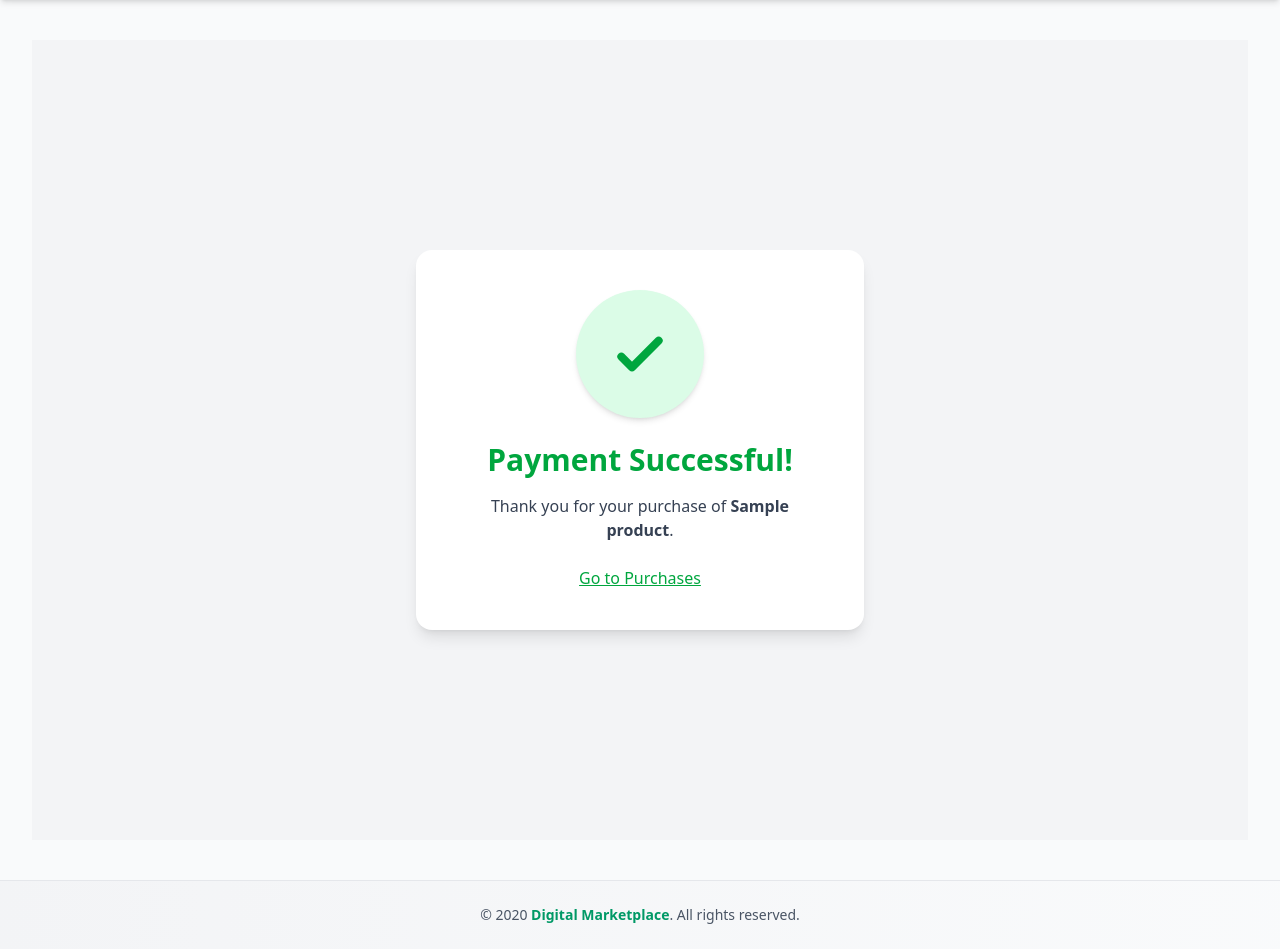
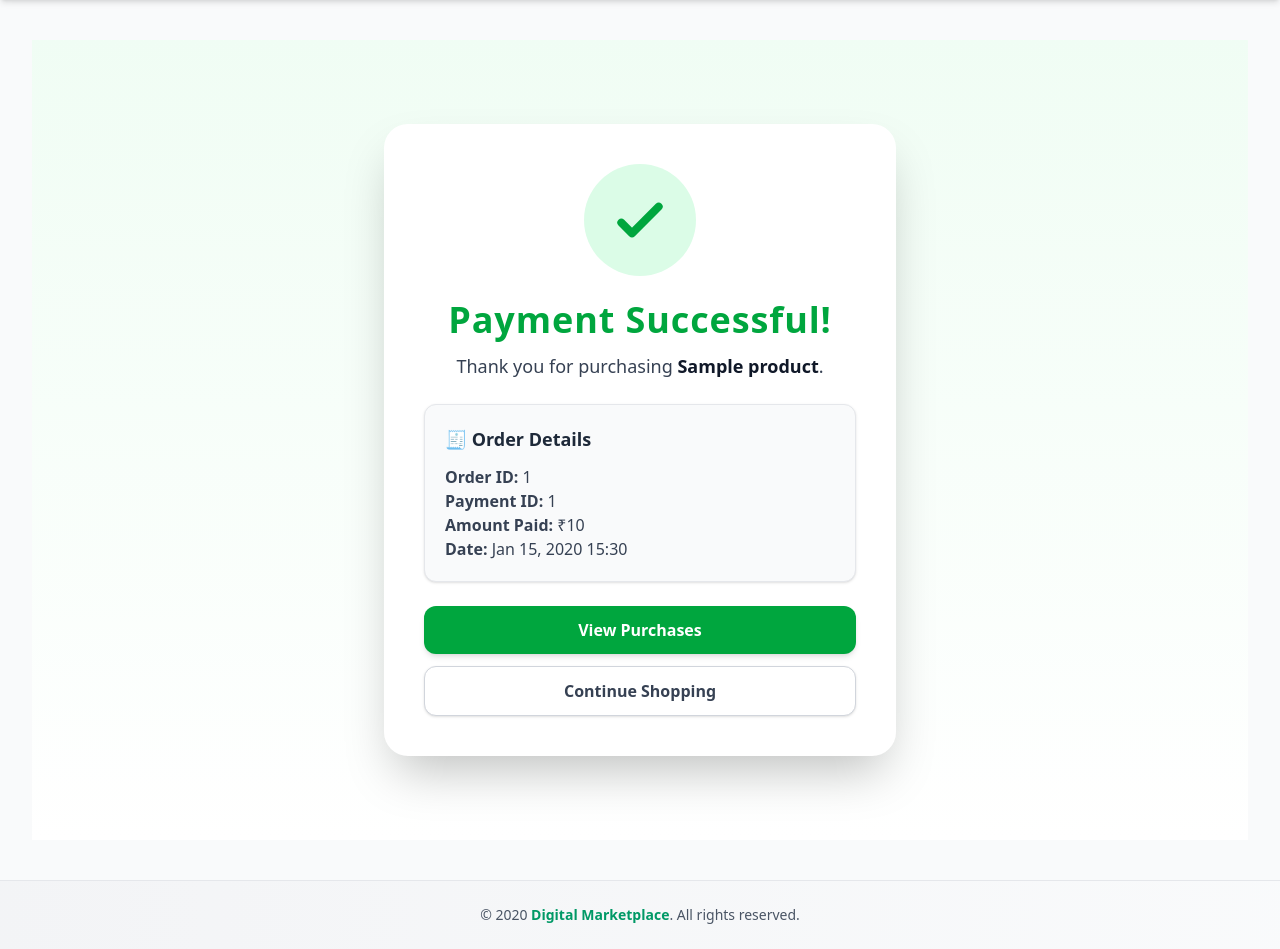
Before and after one commit to Soham-Kamble/Multi-Vendor-Digital-Marketplace, a Django app: template myapp/templates/myapp/payment_success.html in a window 1280 px wide. Shown: the part 64-1013 px from the top of the page. Run offline with Django 5.2, Linux system fonts and the light colour scheme; tables that the repository leaves empty hold one stand-in row (values such as "Sample post"); the template is opened without the code that fills it: values that come from a table or form of the project are taken from there, most other values are stand-ins (such as "Sample title", 1, 10 or a date in 2020); some libraries are stand-ins or nearby versions.

Commit message:
Updated purchases page

```diff
--- a/myapp/templates/myapp/payment_success.html
+++ b/myapp/templates/myapp/payment_success.html
@@ -1,33 +1,81 @@
 {% extends 'myapp/base.html' %}
 
 {% block body %}
-<div class="flex flex-col justify-center items-center min-h-screen bg-gray-100 p-5">
-    <div class="bg-white shadow-lg rounded-2xl p-10 max-w-md text-center">
-        <!-- Success Icon -->
-        <div class="mb-6 flex items-center justify-center w-32 h-32 rounded-full bg-green-100 shadow-md mx-auto">
-            <svg class="w-16 h-16 text-green-600" fill="none" stroke="currentColor" stroke-width="3"
-                viewBox="0 0 24 24" xmlns="http://www.w3.org/2000/svg">
-                <path stroke-linecap="round" stroke-linejoin="round"
-                    d="M5 13l4 4L19 7"></path>
-            </svg>
+<div class="min-h-screen flex justify-center items-center bg-gradient-to-b from-green-50 to-white p-6">
+
+    <div class="bg-white shadow-2xl rounded-3xl p-10 max-w-lg w-full text-center transform transition-all duration-500 hover:scale-[1.02] animate-fadeIn">
+
+        <!-- Animated Success Icon -->
+        <div class="mb-6 flex items-center justify-center">
+            <div class="w-28 h-28 bg-green-100 rounded-full flex items-center justify-center animate-pop">
+                <svg class="w-16 h-16 text-green-600 animate-checkmark" fill="none" stroke="currentColor" stroke-width="3"
+                     viewBox="0 0 24 24" xmlns="http://www.w3.org/2000/svg">
+                    <path stroke-linecap="round" stroke-linejoin="round"
+                        d="M5 13l4 4L19 7"></path>
+                </svg>
+            </div>
         </div>
 
+        <!-- Success Title -->
+        <h1 class="text-4xl font-extrabold text-green-600 mb-3 tracking-wide">
+            Payment Successful!
+        </h1>
 
-        <!-- Success Message -->
-        <h1 class="text-3xl font-bold text-green-600 mb-4">Payment Successful!</h1>
-        <p class="text-gray-700 mb-6">
-            Thank you for your purchase of <span class="font-semibold">{{ order.product.name }}</span>.<br>
-
+        <p class="text-gray-700 text-lg mb-6">
+            Thank you for purchasing <span class="font-semibold text-gray-900">{{ order.product.name }}</span>.
         </p>
 
+        <!-- Order Details -->
+        <div class="text-left bg-gray-50 p-5 rounded-xl border border-gray-200 shadow-sm mb-6">
+            <h2 class="text-lg font-semibold text-gray-800 mb-3">🧾 Order Details</h2>
 
-        <!-- Optional: Go to Purchases Page -->
-        <div class="mt-6">
+            <p class="text-gray-700"><strong>Order ID:</strong> {{ order.id }}</p>
+            <p class="text-gray-700"><strong>Payment ID:</strong> {{ order.razor_payment_id }}</p>
+
+            <p class="text-gray-700"><strong>Amount Paid:</strong> ₹{{ order.amount }}</p>
+
+            <p class="text-gray-700">
+                <strong>Date:</strong>
+                {{ order.created_on|date:"M d, Y H:i" }}
+            </p>
+        </div>
+
+        <!-- Buttons -->
+        <div class="flex flex-col space-y-3">
             <a href="{% url 'purchases' %}"
-               class="text-green-600 hover:text-green-800 underline font-medium">
-               Go to Purchases
+               class="w-full bg-green-600 hover:bg-green-700 text-white py-3 rounded-xl font-semibold shadow-md transition transform hover:-translate-y-1">
+                View Purchases
+            </a>
+
+            <a href="{% url 'index' %}"
+               class="w-full bg-white border border-gray-300 hover:bg-gray-100 text-gray-700 py-3 rounded-xl font-semibold shadow-sm transition">
+                Continue Shopping
             </a>
         </div>
     </div>
 </div>
+
+<!-- Added animations -->
+<style>
+@keyframes pop {
+  0% { transform: scale(0.5); opacity: 0; }
+  80% { transform: scale(1.1); opacity: 1; }
+  100% { transform: scale(1); }
+}
+@keyframes fadeIn {
+  0% { opacity: 0; transform: translateY(25px); }
+  100% { opacity: 1; transform: translateY(0); }
+}
+@keyframes checkmark {
+  0% { stroke-dashoffset: 50; }
+  100% { stroke-dashoffset: 0; }
+}
+.animate-pop { animation: pop 0.8s ease-out forwards; }
+.animate-fadeIn { animation: fadeIn 0.7s ease-out forwards; }
+.animate-checkmark {
+  stroke-dasharray: 50;
+  stroke-dashoffset: 50;
+  animation: checkmark 1s ease-out forwards 0.3s;
+}
+</style>
 {% endblock %}
--- a/myapp/templates/myapp/purchases.html
+++ b/myapp/templates/myapp/purchases.html
@@ -46,7 +46,11 @@
           <div class="text-gray-700 font-medium">
             {{ order.created_on|date:"M d, Y" }}
             <span class="block text-gray-500 text-xs">
-              {{ order.created_on|date:"h:i A" }}
+              <div class="text-gray-600">
+                  {{ order.created_on|date:"M d, Y, h:i A" }}
+                  <span class="text-xs text-gray-400">({{ order.created_on|timesince }} ago)</span>
+              </div>
+
             </span>
           </div>
 
--- a/mysite/settings.py
+++ b/mysite/settings.py
@@ -3,6 +3,9 @@ import os
 import sys
 import dj_database_url
 from dotenv import load_dotenv
+
+TIME_ZONE = "Asia/Kolkata"
+USE_TZ = True
 
 
 BASE_DIR = Path(__file__).resolve().parent.parent
```
